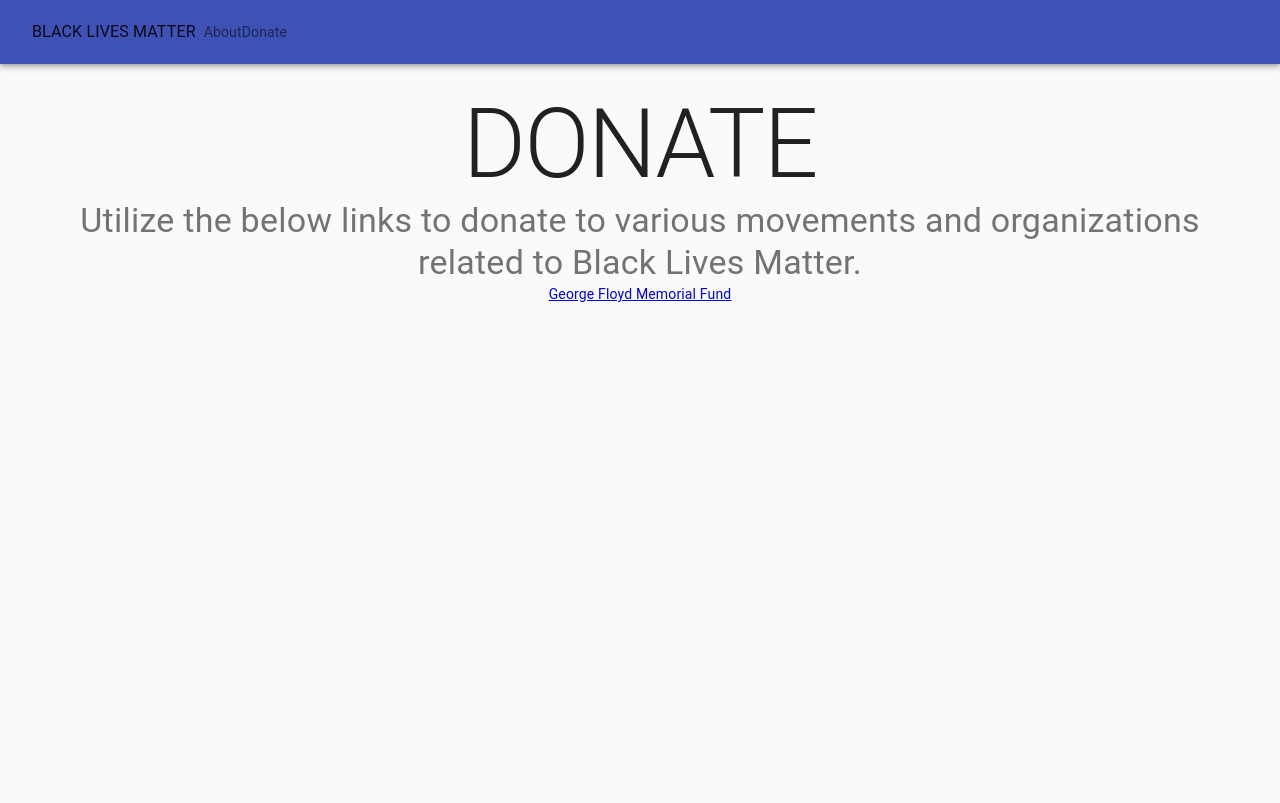
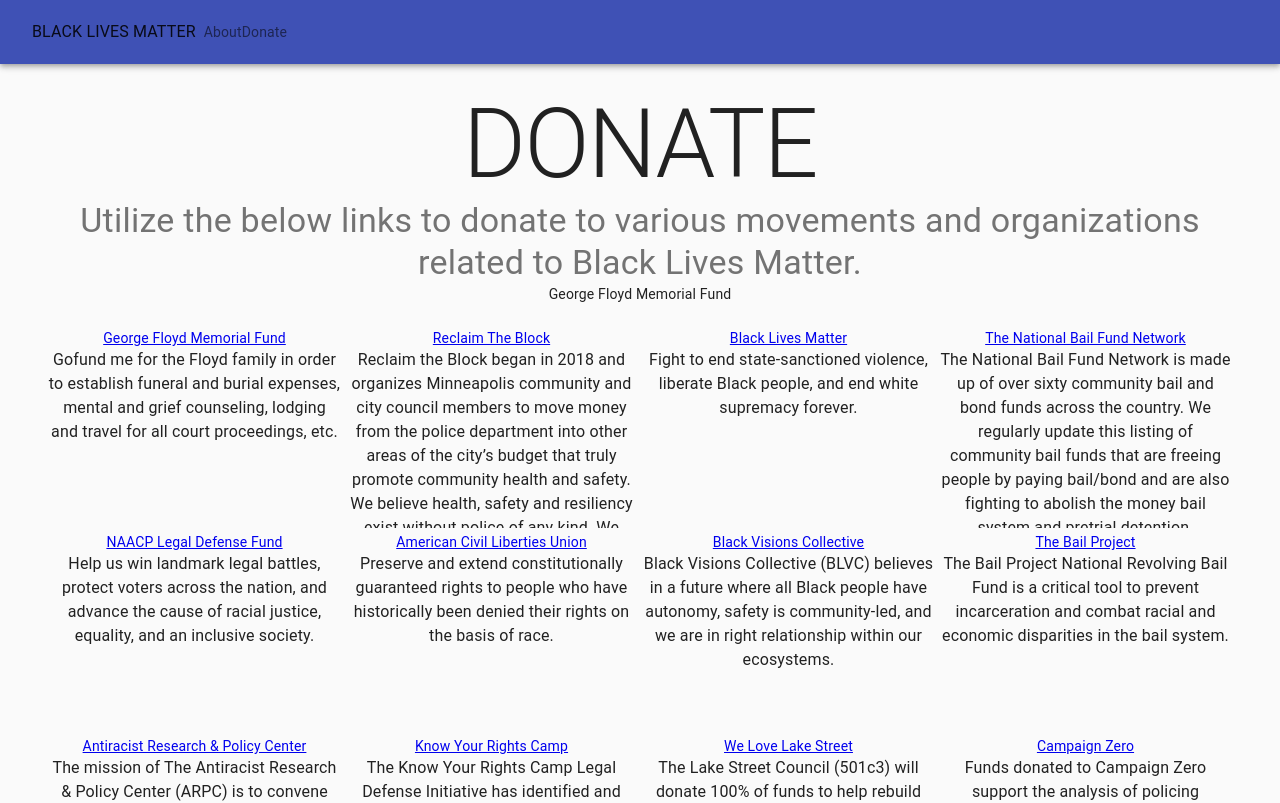
Before and after one commit to prduren/blm-scroller, a React (Create React App) app: page /donate in a window 1280 px wide. Shown: the top 803 px of the page. Built offline with nearby package versions, Linux system fonts and the light colour scheme.

Commit message:
donation array logic

```diff
--- a/src/pages/donate.js
+++ b/src/pages/donate.js
@@ -1,6 +1,94 @@
 import React from "react";
 import { Typography } from "@material-ui/core";
 import Link from "../components/Link";
+import { GridList, GridListTile } from "@material-ui/core";
+
+const donationSites = [
+  {
+    title: "George Floyd Memorial Fund",
+    url: "https://www.gofundme.com/f/georgefloyd",
+    info:
+      "Gofund me for the Floyd family in order to establish funeral and burial expenses, mental and grief counseling, lodging and travel for all court proceedings, etc.",
+  },
+  {
+    title: "Reclaim The Block",
+    url: "https://www.reclaimtheblock.org/home",
+    info:
+      "Reclaim the Block began in 2018 and organizes Minneapolis community and city council members to move money from the police department into other areas of the city’s budget that truly promote community health and safety. We believe health, safety and resiliency exist without police of any kind. We organize around policies that strengthen community-led safety initiatives and reduce reliance on police departments. We do not believe that increased regulation of or public engagement with the police will lead to safer communities, as community testimony and documented police conduct suggest otherwise.",
+  },
+  {
+    title: "Black Lives Matter",
+    url: "https://secure.actblue.com/donate/ms_blm_homepage_2019",
+    info:
+      "Fight to end state-sanctioned violence, liberate Black people, and end white supremacy forever.",
+  },
+  {
+    title: "The National Bail Fund Network",
+    url: "https://www.communityjusticeexchange.org/nbfn-directory",
+    info:
+      "The National Bail Fund Network is made up of over sixty community bail and bond funds across the country. We regularly update this listing of community bail funds that are freeing people by paying bail/bond and are also fighting to abolish the money bail system and pretrial detention.",
+  },
+  {
+    title: "NAACP Legal Defense Fund",
+    url:
+      "https://org2.salsalabs.com/o/6857/p/salsa/donation/common/public/?donate_page_KEY=15780&_ga=2.209233111.496632409.1590767838-1184367471.1590767838",
+    info:
+      "Help us win landmark legal battles, protect voters across the nation, and advance the cause of racial justice, equality, and an inclusive society.",
+  },
+  {
+    title: "American Civil Liberties Union",
+    url: "https://www.aclu.org/issues/racial-justice",
+    info:
+      "Preserve and extend constitutionally guaranteed rights to people who have historically been denied their rights on the basis of race.",
+  },
+  {
+    title: "Black Visions Collective",
+    url: "https://www.blackvisionsmn.org/",
+    info:
+      "Black Visions Collective (BLVC) believes in a future where all Black people have autonomy, safety is community-led, and we are in right relationship within our ecosystems.",
+  },
+  {
+    title: "The Bail Project",
+    url: "https://bailproject.org/",
+    info:
+      "The Bail Project National Revolving Bail Fund is a critical tool to prevent incarceration and combat racial and economic disparities in the bail system.",
+  },
+  {
+    title: "Antiracist Research & Policy Center",
+    url: "https://antiracismcenter.com/",
+    info:
+      "The mission of The Antiracist Research & Policy Center (ARPC) is to convene and team up varied specialists to figure out novel and practical ways to understand, explain, and solve seemingly intractable problems of racial inequity and injustice.",
+  },
+  {
+    title: "Know Your Rights Camp",
+    url: "https://www.knowyourrightscamp.com/legal",
+    info:
+      "The Know Your Rights Camp Legal Defense Initiative has identified and teamed up with top defense lawyers and civil rights lawyers nationwide to provide legal resources for those in need. ",
+  },
+  {
+    title: "We Love Lake Street",
+    url: "https://www.welovelakestreet.com/",
+    info:
+      "The Lake Street Council (501c3) will donate 100% of funds to help rebuild Lake Street, starting with direct support to small businesses and nonprofits to help them rebuild their storefronts, reopen their businesses and serve our neighborhoods.",
+  },
+  {
+    title: "Campaign Zero",
+    url: "https://www.joincampaignzero.org",
+    info:
+      "Funds donated to Campaign Zero support the analysis of policing practices across the country, research to identify effective solutions to end police violence, technical assistance to organizers leading police accountability campaigns and the development of model legislation and advocacy to end police violence nationwide. ",
+  },
+  {
+    title: "Unicorn Riot",
+    url: "https://unicornriot.ninja/",
+    info:
+      "Your Source For Independent Media – No Ads or Paywalls – Viewer Supported – Free of Corporate & Government Funding",
+  },
+  {
+    title: "Minnesota Freedom Fund",
+    url: "https://minnesotafreedomfund.org/",
+    info: "SUPPORT BLACK YOUTH LED MOVEMENTS RIGHT NOW #GeorgeFloyd",
+  },
+];
 
 const DonatePage = () => {
   return (
@@ -11,9 +99,17 @@ const DonatePage = () => {
         Utilize the below links to donate to various movements and organizations
         related to Black Lives Matter.
       </Typography>
-      <a target="_html" href="https://www.gofundme.com/f/georgefloyd">
-        George Floyd Memorial Fund
-      </a>
+      George Floyd Memorial Fund
+      <GridList style={{ padding: 24 }} cellHeight={200} cols={4}>
+        {donationSites.map((item) => (
+          <GridListTile cols={1}>
+            <a target="_html" href={item.url}>
+              {item.title}
+            </a>
+            <Typography paragraph={true}>{item.info}</Typography>
+          </GridListTile>
+        ))}
+      </GridList>
     </div>
   );
 };
```
